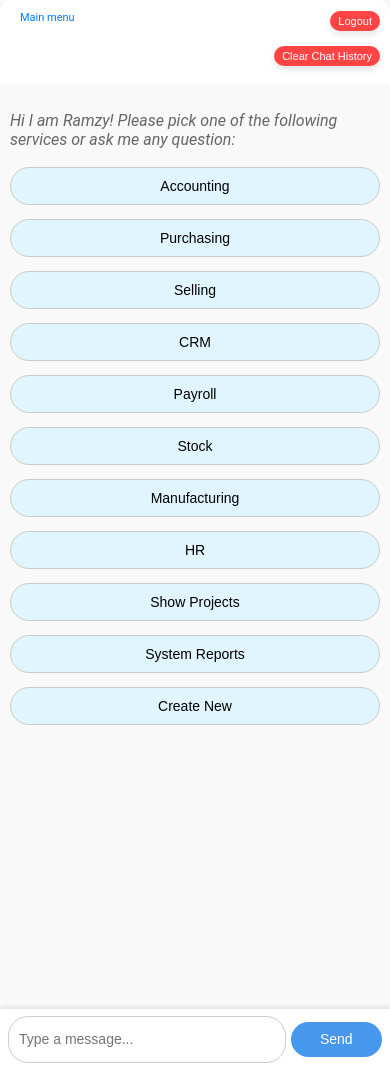
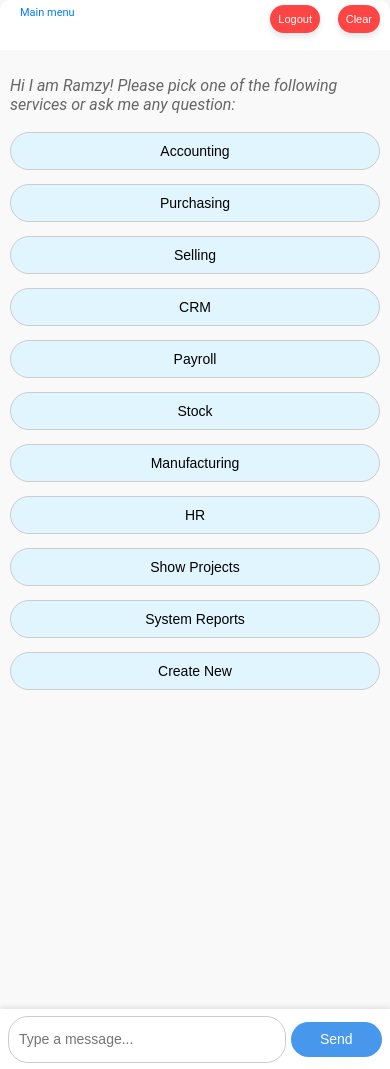
Before and after one commit to omaranwar1/Agent, a Flask app: page /chatbot in a window 390 px wide. Run offline with Flask 3, Linux system fonts and the light colour scheme.

Commit message:
fix scrolling 4

```diff
--- a/templates/index.html
+++ b/templates/index.html
@@ -394,7 +394,7 @@
             width: 100%;
             height: 100%;
             padding: 5px;
-            padding-top: 85px;  /* Space for buttons at top */
+            padding-top: 45px;  /* Reduced from 85px */
             position: relative;
             display: flex;
             flex-direction: column;
@@ -403,11 +403,11 @@
         #chat-box {
             flex: 1;
             padding: 10px;
-            padding-bottom: 100px;  /* Significantly increased padding */
+            padding-bottom: 120px;
             overflow-y: auto;
             -webkit-overflow-scrolling: touch;
             position: absolute;
-            top: 85px;
+            top: 45px;  /* Reduced from 85px to match container padding-top */
             bottom: 60px;
             left: 0;
             right: 0;
@@ -418,12 +418,12 @@
         .message:last-child,
         #service-buttons,
         .sub-service-buttons {
-            margin-bottom: 20px;  /* Increased margin */
+            margin-bottom: 50px;  /* Increased margin */
         }
 
         /* Ensure buttons in the greeting are fully visible */
         #greeting {
-            padding-bottom: 40px;  /* Added padding for greeting section */
+            padding-bottom: 50px;  /* Added padding for greeting section */
         }
 
         .input-container {
@@ -445,24 +445,45 @@
         /* Header elements */
         #breadcrumbs {
             position: fixed;
-            top: 10px;
+            top: 5px;
             left: 10px;
             margin-top: 0;
-            width: calc(100% - 125px);
+            width: calc(100% - 160px);  /* Space for buttons */
             font-size: 12px;
             z-index: 1000;
+            white-space: normal;  /* Changed from nowrap to allow wrapping */
+            line-height: 1.5;
+            display: block;
+            word-wrap: break-word;
+            max-height: 40px;  /* Limit to roughly 2 lines */
+            overflow-y: auto;  /* Allow scrolling if more than 2 lines */
+        }
+
+        #breadcrumbs a {
+            display: inline-block;  /* Allow links to wrap properly */
+            margin-right: 5px;
+            white-space: normal;  /* Allow text wrapping within links */
+        }
+
+        /* Adjust chat box top position for wrapped breadcrumbs */
+        #chat-box {
+            top: 50px;  /* Slightly increased to accommodate possible second line */
+        }
+
+        #chat-container {
+            padding-top: 50px;  /* Adjusted to match */
         }
 
         .logout-container {
             position: fixed;
-            top: 10px;
-            right: 10px;
+            top: 5px;  /* Reduced from 10px */
+            right: 70px;
             z-index: 1000;
         }
 
         .clear-history-container {
             position: fixed;
-            top: 45px;
+            top: 5px;  /* Reduced from 10px */
             right: 10px;
             z-index: 1000;
         }
@@ -493,6 +514,18 @@
         .message:last-child {
             margin-bottom: 60px;  /* Match input container height */
         }
+
+        /* Adjust button sizes to fit side by side */
+        .logout-btn, .clear-btn {
+            padding: 6px 10px;  /* Slightly reduced padding */
+            font-size: 12px;
+            height: 28px;  /* Fixed height */
+        }
+
+        /* Adjust breadcrumbs width to account for both buttons */
+        #breadcrumbs {
+            width: calc(100% - 160px);  /* Increased space for buttons */
+        }
     }
 
     /* Additional adjustments for iOS */
@@ -506,11 +539,11 @@
     /* Additional adjustments for very small screens */
     @media screen and (max-height: 600px) {
         #chat-box {
-            padding-bottom: 50px;
+            padding-bottom: 60px;
         }
 
         .input-container {
-            height: 40px;
+            height: 60px;
         }
 
         #user-input,
@@ -611,7 +644,7 @@
                 <button id="send-button">Send</button>
             </div>
             <div class="clear-history-container">
-                <button id="clearHistory" class="clear-btn">Clear Chat History</button>
+                <button id="clearHistory" class="clear-btn">Clear</button>
             </div>
         </div>
 
@@ -896,7 +929,7 @@
                message = message
                   .replace(/\*\*(.*?)\*\*/g, '<strong>$1</strong>') // Bold text
                   .replace(/### (.*?)(\n|$)/g, '<h3>$1</h3>') // Level 3 headers
-                  .replace(/^## (.*)$/gm, '<h3 class="bot-heading">$1</h3>') // Double hash for Level 2 headers
+                  .replace(/^## (.*?)(\n|$)/g, '<h3 class="bot-heading">$1</h3>') // Double hash for Level 2 headers
                   .replace(/^# (.*)$/gm, '<h2 class="bot-heading">$1</h2>') // Single hash for Level 1 headers
                   .replace(/^---$/gm, '<hr class="custom-divider">') // Triple dashes for horizontal rule
                   .replace(/(?:^|\n)- (.*?)(\n|$)/g, '<ul class="bot-list"><li>$1</li></ul>') // Bullet points
```
